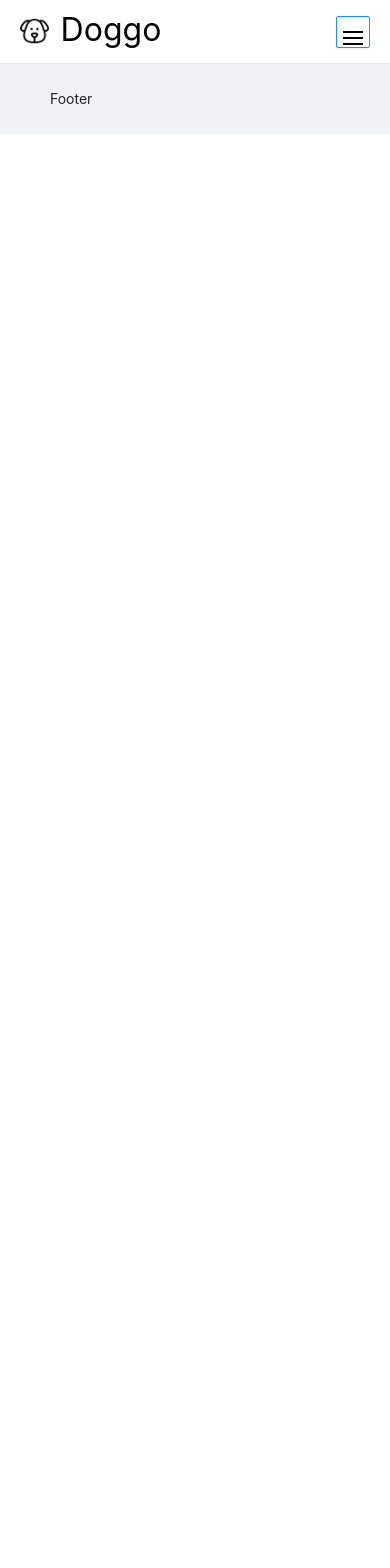
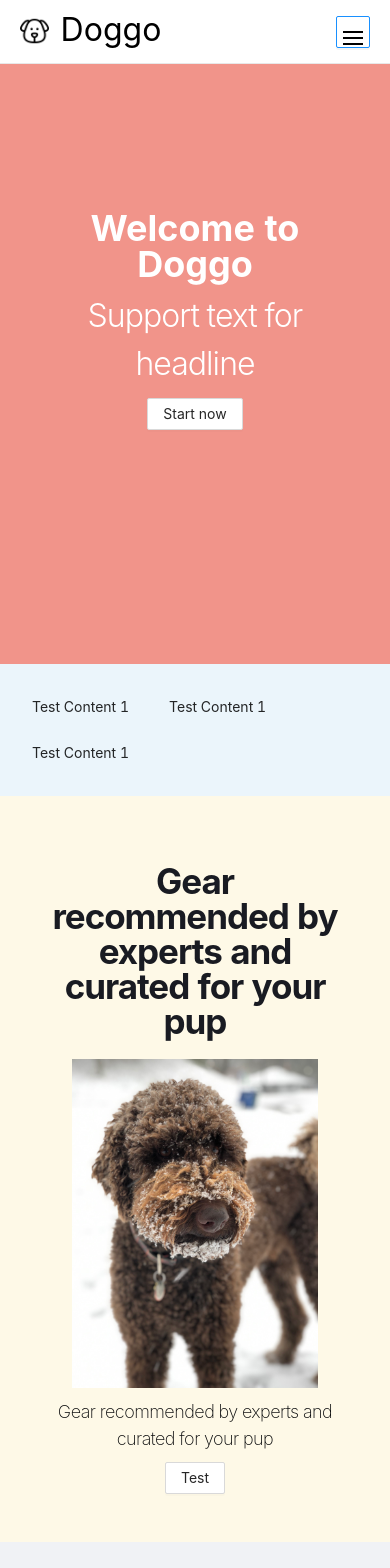
Before and after one commit to benharris28/new-pup-2, a React (Create React App) app: page / in a window 390 px wide. Shown: the top 1568 px of the page. Before the commit the page ends 844 px from the top, so only its background shows below. Built offline with nearby package versions, Linux system fonts and the light colour scheme; no server answers.

Commit message:
updated homepage

```diff
--- a/src/App.css
+++ b/src/App.css
@@ -16,7 +16,7 @@ h1 {
 h2 {
   margin-top: 20px;
   margin-bottom: 20px;
-  color: #35b8be;
+  color: #191b22;
   font-size: 35px;
   line-height: 1;
   font-weight: 700;
@@ -47,7 +47,7 @@ h5 {
   color: #08090a;
   font-size: 18px;
   line-height: 1.5;
-  font-weight: 300;
+  font-weight: 200;
   letter-spacing: -0.03em;
 }
 
@@ -96,6 +96,52 @@ h6 {
   margin-top: 4rem;
 }
 
+/* Landing Page */
+
+.landing-page-banner {
+  min-height: 100px;
+  padding: 2rem;
+  vertical-align: middle;
+}
+
+.landing-page-call-to-action {
+  vertical-align: middle;
+  padding-top: 8rem;
+  align-items: center;
+}
+.call-to-action-block-content {
+  padding: 3rem;
+  display: flex;
+  align-items: center;
+  justify-content: space-evenly;
+}
+
+.call-to-action-primary {
+  width: 33%;
+  text-align: left;
+}
+
+.call-to-action-image-container {
+  width: 44%;
+  text-align: center;
+}
+
+.call-to-action-image {
+  width: 84%;
+  object-fit: cover;
+  max-height: 500px;
+}
+
+/* Call to Action Block */
+
+.call-to-action-primary-mobile {
+  text-align: center;
+}
+
+.call-to-action-image-container-mobile {
+  text-align: center;
+
+}
 /* Card based pages */
 
 
@@ -177,7 +223,7 @@ h6 {
 
 .guide-banner-title h5 {
   color:white;
-  font-weight: 900;
+  font-weight: 300;
   font-size: 2rem;
 }
 
--- a/src/App.js
+++ b/src/App.js
@@ -1,6 +1,7 @@
 import React from 'react';
 import { Route, Switch } from 'react-router-dom'
 import { Layout, Menu, Button } from 'antd'
+import LandingPage from './Routes/LandingPage/LandingPage'
 import Checklist from './Routes/Checklist/Checklist';
 import Gear from './Routes/Gear/Gear';
 import Food from './Routes/Food/Food';
@@ -42,6 +43,11 @@ class App extends React.Component {
 
             <Content>
                 <Switch>
+                <Route
+                      exact
+                      path={'/'}
+                      component={LandingPage}
+                  />
                   <Route
                       exact
                       path={'/checklist'}
--- /dev/null
+++ b/src/Components/CallToAction/CallToAction.js
@@ -0,0 +1,51 @@
+import React from 'react';
+import { Link } from 'react-router-dom';
+import { Layout, Content, Button, Row, Col } from 'antd';
+import russ_snow from '../../Assets/russ_snow.jpg'
+
+class CallToAction extends React.Component {
+    render() {
+        return (
+
+            <div className="call-to-action-block">
+            <div className="call-to-action-block-content">
+
+
+                <div className="call-to-action-primary">
+
+
+                    <div className="call-to-action-primary-content-header">
+                        <h2>Gear recommended by experts and curated for your pup</h2>
+                    </div>
+
+                    <div className="call-to-action-body">
+                        <h5>Gear recommended by experts and curated for your pup</h5>
+                    </div>
+                    <div className="call-to-action-button">
+                        <Button>
+                            Test
+                        </Button>
+                    </div>
+                </div>
+                <div className="call-to-action-image-container">
+                    <img className="call-to-action-image" src={russ_snow} alt="russell" />
+                </div>
+
+
+
+
+
+
+
+
+
+
+            </div>
+        </div>
+
+
+        )
+    }
+}
+
+export default CallToAction;
--- /dev/null
+++ b/src/Components/CallToActionMobile/CallToActionMobile.js
@@ -0,0 +1,51 @@
+import React from 'react';
+import { Link } from 'react-router-dom';
+import { Layout, Content, Button, Row, Col } from 'antd';
+import russ_snow from '../../Assets/russ_snow.jpg'
+
+class CallToActionMobile extends React.Component {
+    render() {
+        return (
+
+                <div className="call-to-action-block">
+                    <div className="call-to-action-block-content">
+
+
+                        <div className="call-to-action-primary-mobile">
+
+
+                            <div className="call-to-action-primary-content-header">
+                                <h2>Gear recommended by experts and curated for your pup</h2>
+                            </div>
+                            <div className="call-to-action-image-container-mobile">
+                                <img className="call-to-action-image" src={russ_snow} alt="russell" />
+                            </div>
+                            <div className="call-to-action-body">
+                                <h5>Gear recommended by experts and curated for your pup</h5>
+                            </div>
+                            <div className="call-to-action-button">
+                                <Button>
+                                    Test
+                                </Button>
+                            </div>
+                        </div>
+
+
+
+
+
+
+
+
+
+
+
+                    </div>
+                </div>
+
+
+        )
+    }
+}
+
+export default CallToActionMobile;
--- /dev/null
+++ b/src/Routes/LandingPage/LandingPage.js
@@ -0,0 +1,91 @@
+import React from 'react';
+import { Link } from 'react-router-dom';
+import { Layout, Content, Button, Row, Col } from 'antd';
+import CallToActionMobile from '../../Components/CallToActionMobile/CallToActionMobile'
+import CallToAction from '../../Components/CallToAction/CallToAction'
+
+import russ_snow from '../../Assets/russ_snow.jpg'
+
+class LandingPage extends React.Component {
+    state = {
+        windowSize: '',
+
+    }
+
+    handleResize = () => {
+        this.setState({
+            windowSize: window.innerWidth
+        })
+    }
+
+    render() {
+        const { windowSize } = this.state;
+        const width = window.addEventListener('resize', this.handleResize);
+
+        return (
+            <div>
+                <div className="guide-banner">
+
+                    <div className="guide-banner-image" />
+
+
+
+                    <div className="guide-banner-title">
+
+                        <h3>Welcome to Doggo</h3>
+                        <h5>Support text for headline</h5>
+
+                        <Button className="banner-button">
+                            Start now
+                    </Button>
+
+                    </div>
+                </div>
+
+                <div className="landing-page-banner blue">
+                    <div className="landing-page-banner-content">
+                        <Row gutter={[40, 24]}>
+                            <Col className="gutter-row" sm={24} md={24} lg={8}>
+                                <div>
+                                    Test Content 1
+                        </div>
+                            </Col>
+                            <Col className="gutter-row" sm={24} md={24} lg={8}>
+                                <div>
+                                    Test Content 1
+                        </div>
+                            </Col>
+                            <Col className="gutter-row" sm={24} md={24} lg={8}>
+                                <div>
+                                    Test Content 1
+                        </div>
+                            </Col>
+
+                        </Row>
+
+                    </div>
+                </div>
+                <div className="call-to-action-container yellow">
+                    {windowSize > 900 ? <CallToAction /> : <CallToActionMobile />}
+
+                </div>
+
+
+
+
+
+
+
+
+
+
+            </div>
+
+
+
+
+        )
+    }
+}
+
+export default LandingPage;
```
Also changed, not shown: src/Assets/russ_snow.jpg (added).
